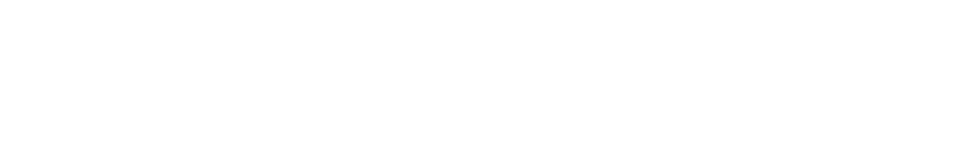
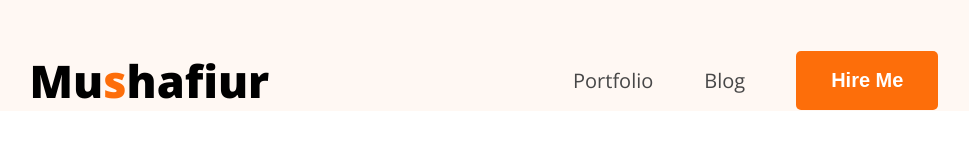
Before and after one commit to mushafiur/hero-portfolio, a plain HTML site: page index.html in a window 1280 px wide. Shown: the whole page, without its empty margins (156-1125 px from the left). Drawn offline with nearby package versions, Linux system fonts and the light colour scheme.

Commit message:
nav section and css added

```diff
--- a/index.html
+++ b/index.html
@@ -4,8 +4,25 @@
     <meta charset="UTF-8">
     <meta name="viewport" content="width=device-width, initial-scale=1.0">
     <title>Mu-Shafiur Rahman Portfolio</title>
+    <link rel="preconnect" href="https://fonts.googleapis.com">
+    <link rel="preconnect" href="https://fonts.gstatic.com" crossorigin>
+    <link href="https://fonts.googleapis.com/css2?family=Open+Sans:ital,wght@0,300..800;1,300..800&display=swap" rel="stylesheet">
+    <link rel="stylesheet" href="styles/portfolio.css">
 </head>
-<body>
+<body class="fonts-open-sans">
+    <header>
+        <nav>
+            <div class="logo">
+                <h2>Mu<span class="color-orange">s</span>hafiur</h2>
+            </div>
 
+            <ul class="menu">
+                <li><a href="">Portfolio</a></li>
+                <li><a href="">Blog</a></li>
+                <li><button class="btn">Hire Me</button></li>
+            </ul>
+
+        </nav>
+    </header>
 </body>
 </html>
--- /dev/null
+++ b/styles/portfolio.css
@@ -0,0 +1,64 @@
+*{
+    margin: 0;
+    padding: 0;
+    box-sizing: border-box;
+}
+
+/* body{
+} */
+
+.fonts-open-sans{
+  font-family: "Open Sans", sans-serif;
+  font-optical-sizing: auto;
+}
+
+.color-orange{
+    color: #FD6E0A;
+}
+
+
+.btn{
+    background-color: #FD6E0A;
+    border: none;
+    padding: 18px 35px;
+    border-radius: 5px;
+    font-size: 20px;
+    font-weight: bold;
+    color: white;
+}
+/* shared css up */
+
+/* main css  */
+
+header{
+    padding-top: 50px;
+    background-color: #FFF8F3;
+}
+
+.logo h2{
+    font-size: 45px;
+    font-weight: 900;
+}
+
+nav{
+    width: 71%;
+    max-width: 1140px;
+    margin: 0 auto;
+    display: flex;
+    justify-content: space-between;
+    align-items: center;
+}
+
+nav .menu{
+    display: flex;
+    list-style: none;
+    gap: 51px;
+    align-items: center;
+}
+
+nav .menu a{
+    font-size: 20px;
+    font-weight: 400;
+    text-decoration: none;
+    color: #474747;
+}
```
